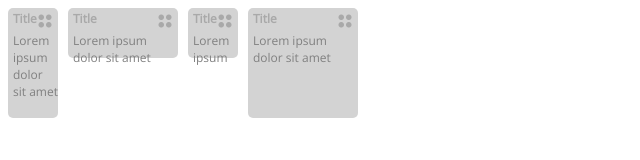
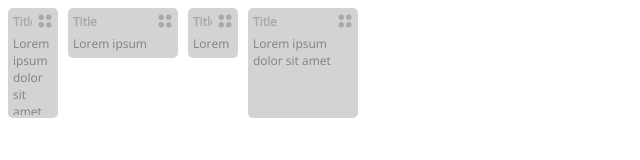
Before and after one commit to OwenFeik/chsheet, a plain HTML site: page index.html in a window 1280 px wide. Shown: the full height of the page, 0-640 px from the left. Drawn offline with nearby package versions, Linux system fonts and the light colour scheme.

Commit message:
Text content support

```diff
--- a/sheet.js
+++ b/sheet.js
@@ -40,15 +40,19 @@ function create_node(w, h) {
     node.width = w;
     node.height = h;
 
+    let header = document.createElement("div");
+    header.classList.add("header");
+    node.appendChild(header);
+
+    let title = document.createElement("span");
+    title.classList.add("title");
+    title.innerHTML = "Title";
+    header.appendChild(title);
+
     let handle = document.createElement("img");
     handle.classList.add("handle", "icon");
     handle.src = icon_path("handle.png");
-    node.appendChild(handle);
-
-    let title = document.createElement("div");
-    title.classList.add("title");
-    title.innerHTML = "Title";
-    node.appendChild(title);
+    header.appendChild(handle);
 
     let content = document.createElement("div");
     content.classList.add("content");
@@ -236,7 +240,8 @@ function make_resize_handle_draggable(el, node) {
 
         if (x_direction) {
             el.style.left = (el.offsetLeft - v1) + "px";
-            let new_width = parseInt(node.style.width, 10) - v1;
+            let new_width =
+                Math.max(parseInt(node.style.width, 10) - v1, NODESIZE);
             node.style.width = new_width + "px";
             ghost.style.width = new_width + 4 + "px";
             resize_to_grid(ghost, true, false);
@@ -244,7 +249,8 @@ function make_resize_handle_draggable(el, node) {
         }
         else {
             el.style.top = (el.offsetTop - v1) + "px";
-            let new_height = parseInt(node.style.height, 10) - v1;
+            let new_height =
+                Math.max(parseInt(node.style.height, 10) - v1, NODESIZE);
             node.style.height = new_height + "px";
             ghost.style.height = new_height + 4 + "px";
             resize_to_grid(ghost, false, true);
--- a/styles.css
+++ b/styles.css
@@ -40,23 +40,36 @@
     display: none;
 }
 
-.node > .title {
+.node > .header {
+    display: flex;
+    flex-wrap: nowrap;
+}
+
+.header > .title {
     color: var(--fg-secondary);
     text-align: left;
-    padding-left: 5px;
-    padding-top: 2px;
+    padding: 5px;
+    padding-bottom: 0px;
     font-weight: bolder;
-    width: 90%;
     overflow: hidden;
+    flex-grow: 1;
+}
+
+.header > .handle {
+    user-select: none;
+    padding: 5px;
+    padding-bottom: 0px;
+    cursor: move;
+    flex-grow: 0;
 }
 
 .node > .content {
     color: var(--fg-primary);
     text-align: left;
     padding: 5px;
-    width: 90%;
-    height: calc(100% - 22px);
-    overflow: hidden;
+    max-width: 95%;
+    max-height: calc(100% - 35px);
+    overflow: auto;
 }
 
 .resize_handle {
@@ -99,14 +112,6 @@
 .icon {
     width: 16px;
     height: 16px;
-}
-
-.handle {
-    user-select: none;
-    position: absolute;
-    cursor: move;
-    top: 5px;
-    right: 5px;
 }
 
 .hidden {
```
